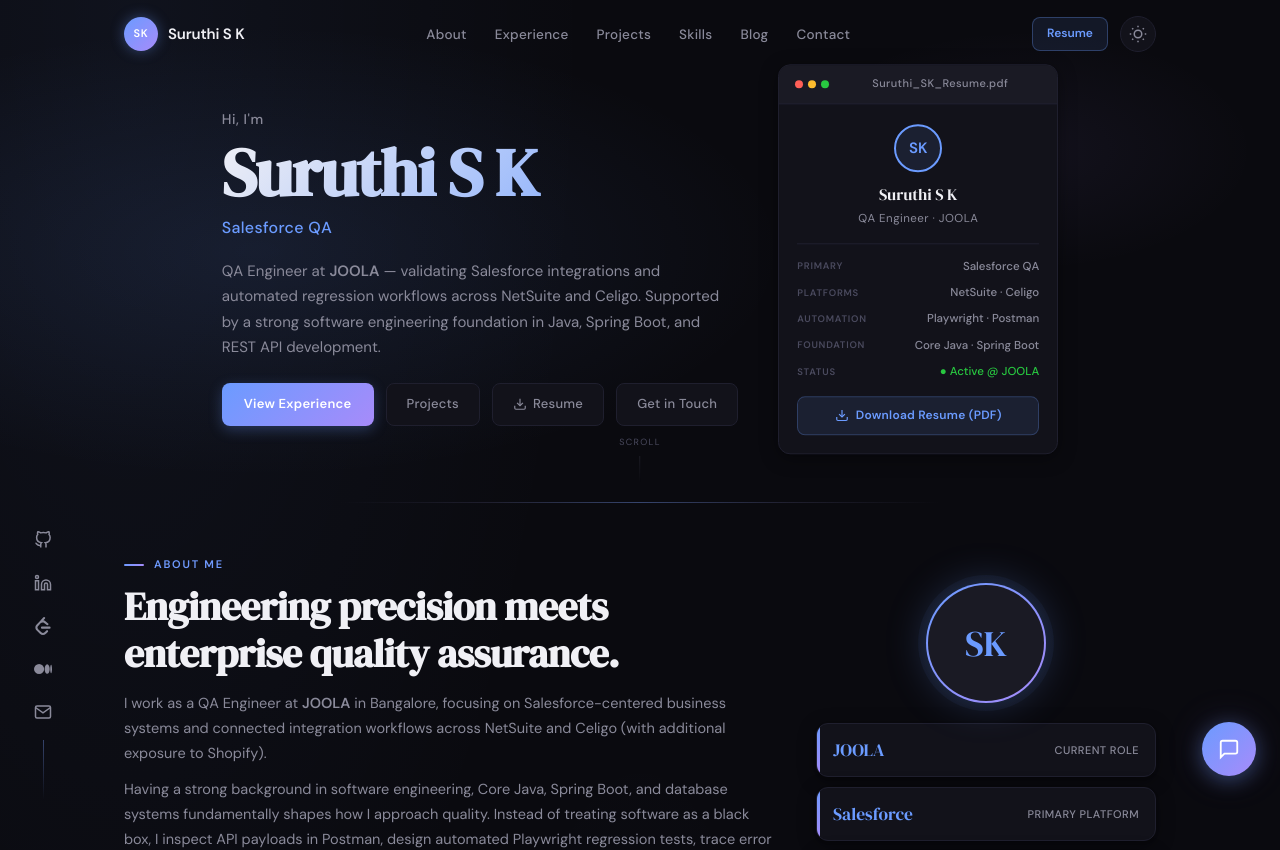
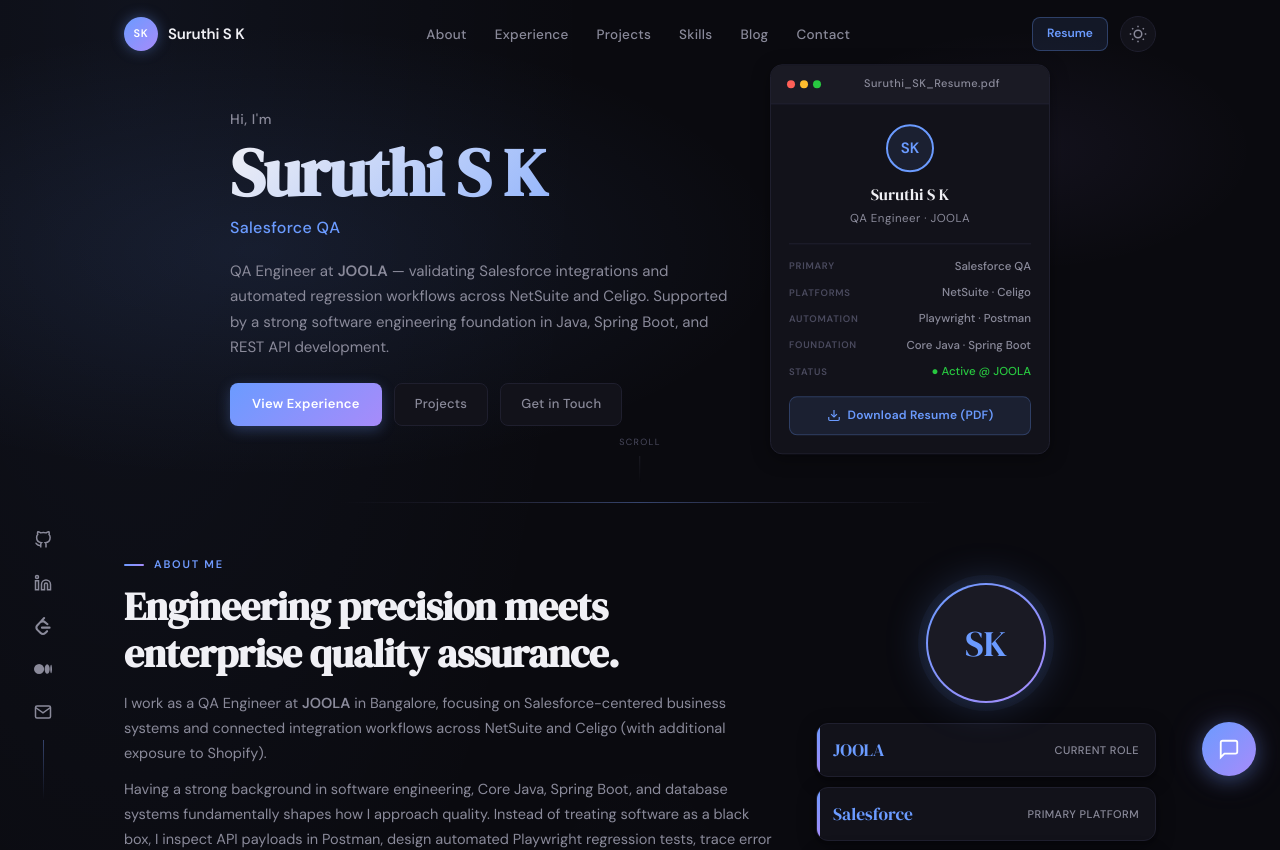
Before and after one commit to suruthi-sk/portfolio, a React (Vite) app: page / in a window 1280 px wide. Shown: the top 850 px of the page. Built offline with nearby package versions, Linux system fonts and the light colour scheme.

Commit message:
fix(hero): remove standalone resume button from action links while preserving detailed resume card

```diff
--- a/src/components/Hero/Hero.jsx
+++ b/src/components/Hero/Hero.jsx
@@ -84,19 +84,6 @@
           <motion.div className={styles.actions} {...fadeUp(0.5)}>
             <a href="#experience" className={styles.btnPrimary}>View Experience</a>
             <a href="#projects" className={styles.btnOutline}>Projects</a>
-            <a
-              href="/resume.pdf"
-              download="Suruthi_SK_Resume.pdf"
-              className={styles.btnOutline}
-              title="Download latest verified resume"
-            >
-              <svg width="14" height="14" viewBox="0 0 24 24" fill="none" stroke="currentColor" strokeWidth="2">
-                <path d="M21 15v4a2 2 0 0 1-2 2H5a2 2 0 0 1-2-2v-4"/>
-                <polyline points="7 10 12 15 17 10"/>
-                <line x1="12" y1="15" x2="12" y2="3"/>
-              </svg>
-              Resume
-            </a>
             <a href="#contact" className={styles.btnOutline}>Get in Touch</a>
           </motion.div>
         </div>
```
